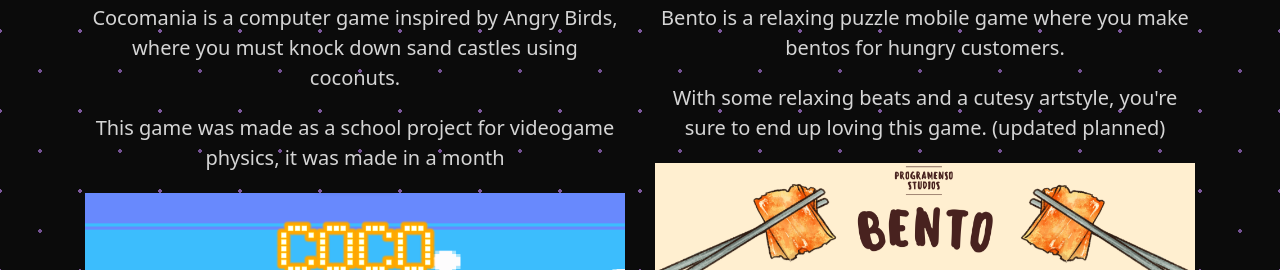
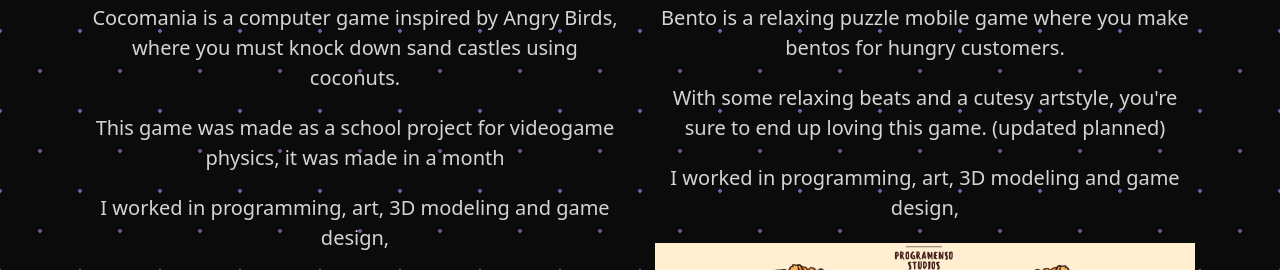
Before and after one commit to K-enneth/CV, a plain HTML site: page index.html in a window 1280 px wide. Shown: the part 1569-1839 px from the top of the page. Drawn offline with nearby package versions, Linux system fonts and the light colour scheme; a web font is replaced by a local one.

Commit message:
last change

```diff
--- a/index.html
+++ b/index.html
@@ -83,6 +83,7 @@ background-position: 0 0,40px 40px;">
             <h2 class="text-color text-center title">Cocomania</h2>
             <p class="text-color text-center"> Cocomania is a computer game inspired by Angry Birds, where you must knock down sand castles using coconuts.</p>
             <p class="text-color text-center"> This game was made as a school project for videogame physics, it was made in a month</p>
+            <p class="text-color text-center"> I worked in programming, art, 3D modeling and game design,</p>
             <div id="carouselCoco" class="carousel carousel-dark slide">
                 <div class="carousel-indicators">
                 <button type="button" data-bs-target="#carouselCoco" data-bs-slide-to="0" class="active" aria-current="true" aria-label="Slide 1"></button>
@@ -115,6 +116,7 @@ background-position: 0 0,40px 40px;">
             <h2 class="text-color text-center title"> Bento </h2>
             <p class="text-color text-center"> Bento is a relaxing puzzle mobile game where you make bentos for hungry customers. </p>
             <p class="text-color text-center">With some relaxing beats and a cutesy artstyle, you're sure to end up loving this game. (updated planned) </p>
+            <p class="text-color text-center"> I worked in programming, art, 3D modeling and game design,</p>
             <div id="carouselBento" class="carousel carousel-dark slide">
                 <div class="carousel-indicators">
                 <button type="button" data-bs-target="#carouselBento" data-bs-slide-to="0" class="active" aria-current="true" aria-label="Slide 1"></button>
```
